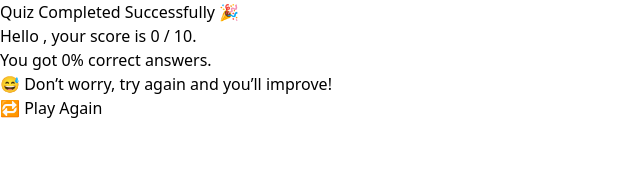
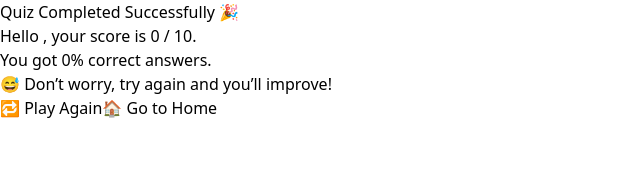
Before and after one commit to rasseethali/React.js_Quiz, a React (Vite) app: page /result in a window 1280 px wide. Shown: the top 187 px of the page, without its empty margins (0-640 px from the left). Built offline with nearby package versions, Linux system fonts and the light colour scheme.

Commit message:
add the button

```diff
--- a/src/Pages/Result.jsx
+++ b/src/Pages/Result.jsx
@@ -56,11 +56,11 @@ const Result = ({ user, score }) => {
             </button>
           </a>
 
-          {/* <a href="/home">
+          <a href="/home">
             <button className="w-full bg-blue-500 hover:bg-blue-700 text-white font-bold py-2 px-6 rounded transition-all duration-300 transform hover:scale-110 hover:shadow-lg">
               🏠 Go to Home
             </button>
-          </a> */}
+          </a>
         </div>
       </div>
     </div>
```
